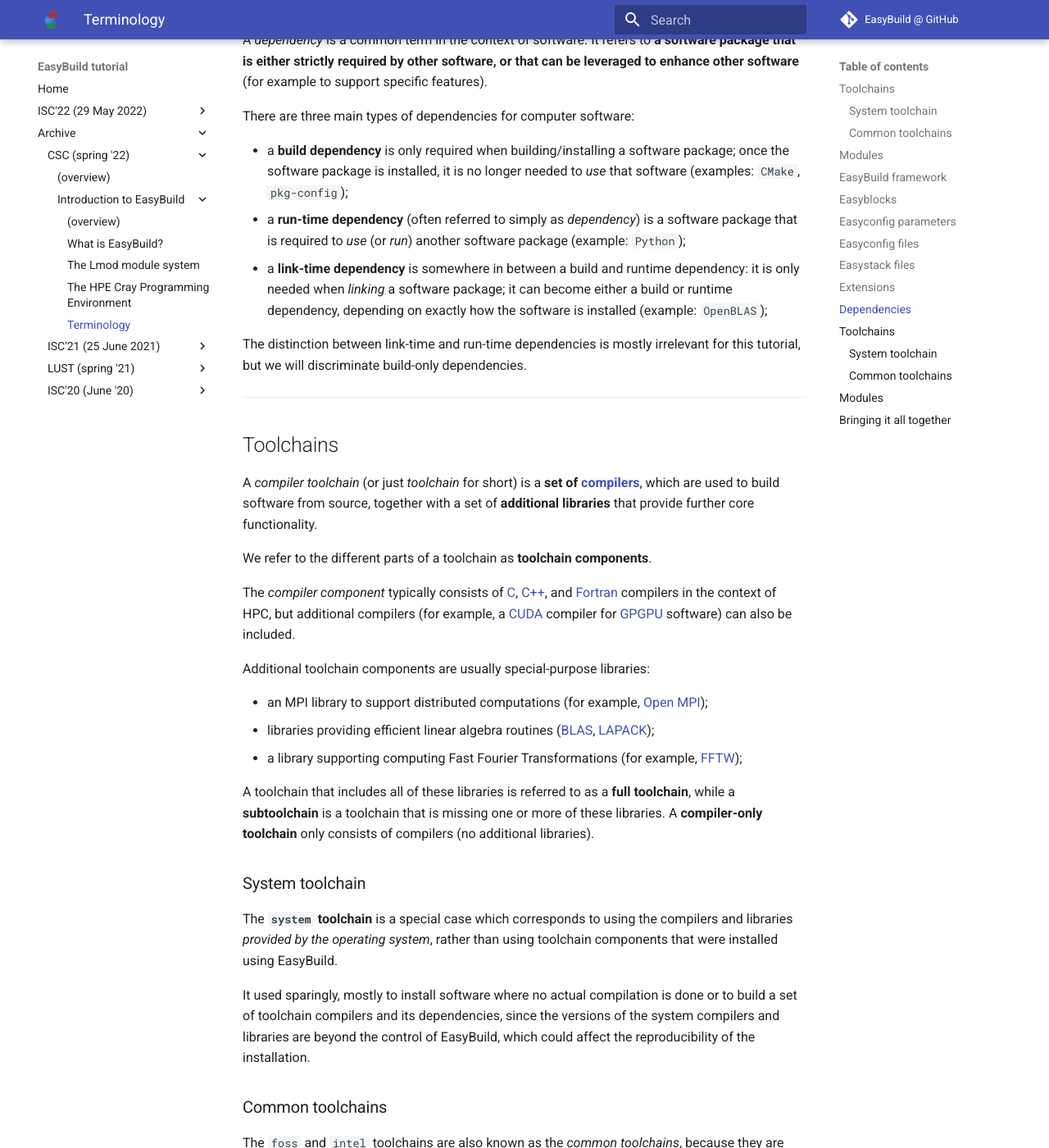
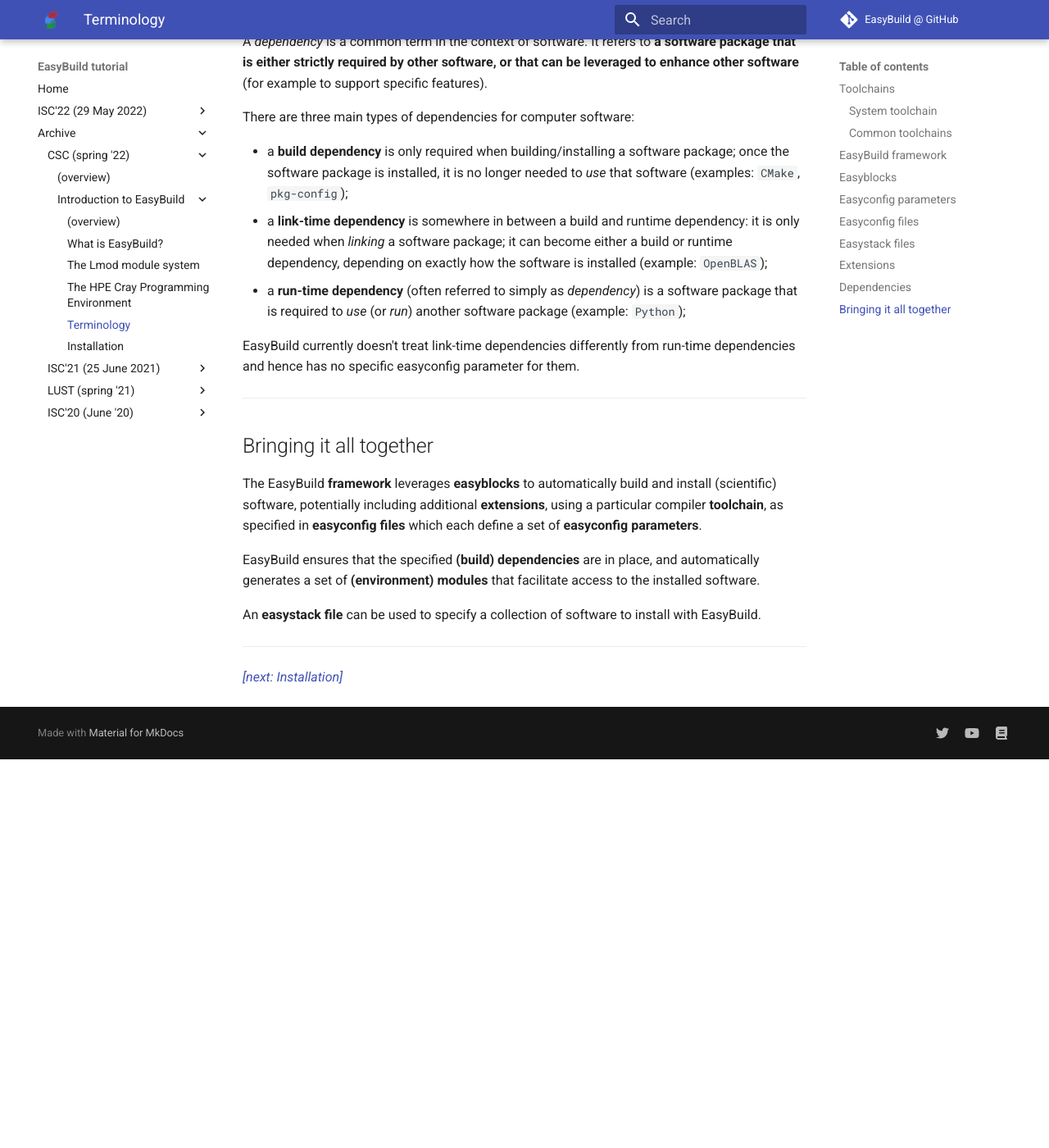
Before and after one commit to easybuilders/easybuild-tutorial, an MkDocs documentation site: the page built from docs/2022-CSC_and_LO/1_04_terminology.md, in a window 1280 px wide and 1400 px high, scrolled down 6527 px. Shown: the whole window at 82% size. Built offline with MkDocs 1.6.1 and Material for MkDocs 9.7.7, drawn with Linux system fonts in a browser that asks for light colours; after the commit the page ends 7453 px from its top, so only the background shows below that; some of the changed text lies outside the part shown.

Commit message:
Finished terminology session, extended the installation section with LUMI-specific material.

```diff
--- a/docs/2022-CSC_and_LO/1_04_terminology.md
+++ b/docs/2022-CSC_and_LO/1_04_terminology.md
@@ -111,35 +111,10 @@
 
 ---
 
-## Modules
+## EasyBuild framework
 
-*Module* is a massively overloaded term in (scientific) software and IT in general
-(kernel modules, Python modules, and so on).
-In the context of EasyBuild, the term 'module' usually refers to an **environment module (file)**.
-
-[Environment modules](https://en.wikipedia.org/wiki/Environment_Modules_(software)) is a well established concept
-on HPC systems: it is a way to specify changes that should be made to one or more
-[environment variables](https://en.wikipedia.org/wiki/Environment_variable) in a
-[shell](https://en.wikipedia.org/wiki/Shell_(computing))-agnostic way. A module file
-is usually written in either [Tcl](https://en.wikipedia.org/wiki/Tcl) or
-[Lua](https://en.wikipedia.org/wiki/Lua_(programming_language)) syntax,
-and specifies which environment variables should be updated, and how (append,
-prepend, (re)define, undefine, etc.) upon loading the environment module.
-Unloading the environment module will restore the shell environment to its previous state.
-
-Environment module files are processed via a **modules tool**, of which there
-are several conceptually similar yet slightly different implementations.
-The Tcl-based [Environment Modules](https://sourceforge.net/projects/modules/) implementation, and
-[Lmod](https://lmod.readthedocs.io), a more recent Lua-based implementation (which also supports module
-files written in Tcl syntax), are the most commonly used ones.
-
-**Environment module files are automatically generated for each software installation** by EasyBuild,
-and *loading* a module results in changes being made to the environment of the current shell
-session such that the corresponding software installation can be used.
-
----
-
-## EasyBuild framework
+EasyBuild is written in Python and organised in three layers, represented by the three blocks in the logo:
+the EasyBuild framework, easyblocks and Easyconfig files.
 
 The EasyBuild *framework* consists of a set of Python modules organised in packages (``easybuild.framework``,
 ``easybuild.toolchains``, ``easybuild.tools``, etc.) that collectively form **the core of EasyBuild**,
@@ -165,11 +140,19 @@
 which implements the ubiquitous ``configure``-``make``-``make install`` procedure, and the
 ``PythonPackage`` easyblock that can be used to install a Python package.
 
+*In Spack this functionality is provided in the core of the package.*
+
 A **software-specific easyblock** implements an installation procedure that is specific to a particular software packages.
 Infamous examples include the easyblocks we have for ``GCC``, ``OpenFOAM``, ``TensorFlow``, ``WRF``, ...
 
 The installation procedure performed by an easyblock can be controlled by defining
 **easyconfig parameters** in an <a href="#easyconfig-files">easyconfig file</a>.
+
+*In Spack, this functionality is provided by the ``package.py`` files for the various packages. However, EasyBuild
+does not need a software-specific easyblock for every package as for many packages the combination of a
+generic easyblock with the much simpler description in the easyconfig file is sufficient.
+The software-specific easyblocks can be a bit troublesome on Cray PE systems. Some easyblocks contain code that
+is specific for certain compilers or toolchains and do not support all compilers or all toolchains.*
 
 A collection of (generic and software-specific) easyblocks is developed by the EasyBuild community
 in the [``easybuild-easyblocks`` repository on GitHub](https://github.com/easybuilders/easybuild-easyblocks).
@@ -227,6 +210,17 @@
 the EasyBuild community maintains a large (and growing) collection of easyconfig files, for a wide range of
 (scientific) software.
 
+*EasyBuild does not have an equivalent of the concretiser of Spack. EasyBuild always starts from a complete,
+precise configuration of a package to install, determined by the easyconfig parameters and possibly a
+custom easyblock. Both approaches have their pros and cons. The concretiser in Spack combined with the
+configuration of a software package via command line parameters makes it easy to quickly generate a
+number of different configurations of a package to test performance or to check which combinations work
+well. But one also has to be careful to not cause an explosion of modules and software installations, and
+take care of using the appropriate features to ensure that one can generate the same configurations again.
+The precise configurations of EayBuild can sometimes slow down things as they may need a lot of file editing,
+but when it comes to building a reproducible software stack and sharing precise building instructions, this
+approach may be preferred.*
+
 ---
 
 ## Easystack files
@@ -273,95 +267,14 @@
 * a **build dependency** is only required when building/installing a software package;
   once the software package is installed, it is no longer needed to *use* that software
   (examples: `CMake`, `pkg-config`);
-* a **run-time dependency** (often referred to simply as *dependency*) is a software package that is
-  required to *use* (or *run*) another software package (example: `Python`);
 * a **link-time dependency** is somewhere in between a build and runtime dependency:
   it is only needed when *linking* a software package; it can become either a build or runtime
   dependency, depending on exactly how the software is installed (example: `OpenBLAS`);
+* a **run-time dependency** (often referred to simply as *dependency*) is a software package that is
+  required to *use* (or *run*) another software package (example: `Python`);
 
-The distinction between link-time and run-time dependencies is mostly irrelevant for this tutorial,
-but we will discriminate build-only dependencies.
-
----
-
-## Toolchains
-
-A *compiler toolchain* (or just *toolchain* for short) is a **set of [compilers](https://en.wikipedia.org/wiki/Compiler)**,
-which are used to build software from source, together with a set of **additional libraries** that provide further core functionality.
-
-We refer to the different parts of a toolchain as **toolchain components**.
-
-The *compiler component* typically consists of [C](https://en.wikipedia.org/wiki/C_(programming_language)),
-[C++](https://en.wikipedia.org/wiki/C%2B%2B), and [Fortran](https://en.wikipedia.org/wiki/Fortran)
-compilers in the context of HPC, but additional compilers (for example,
-a [CUDA](https://developer.nvidia.com/cuda-zone) compiler for
-[GPGPU](https://en.wikipedia.org/wiki/General-purpose_computing_on_graphics_processing_units) software)
-can also be included.
-
-Additional toolchain components are usually special-purpose libraries:
-
-* an MPI library to support distributed computations (for example, [Open MPI](https://www.open-mpi.org/));
-* libraries providing efficient linear algebra routines ([BLAS](http://performance.netlib.org/blas/),
-  [LAPACK](http://performance.netlib.org/lapack/));
-* a library supporting computing Fast Fourier Transformations (for example, [FFTW](http://fftw.org/));
-
-A toolchain that includes all of these libraries is referred to as a **full toolchain**, while
-a **subtoolchain** is a toolchain that is missing one or more of these libraries.
-A **compiler-only toolchain** only consists of compilers (no additional libraries).
-
-### System toolchain
-
-The **`system` toolchain** is a special case which corresponds to using the compilers and libraries
-*provided by the operating system*, rather than using toolchain components that were installed using EasyBuild.
-
-It used sparingly, mostly to install software where no actual compilation is done or
-to build a set of toolchain compilers and its dependencies, since the versions of the system compilers
-and libraries are beyond the control of EasyBuild, which could affect the reproducibility of the installation.
-
-### Common toolchains
-
-The `foss` and `intel` toolchains are also known as the *common toolchains*,
-because they are widely adopted by the EasyBuild community.
-
-The `foss` toolchain consists of all open source components (hence the name:
-"FOSS" stands for Free & Open Source Software): [GCC](https://gcc.gnu.org/), [Open MPI](https://www.open-mpi.org/), [OpenBLAS](https://www.openblas.net/),
-[ScaLAPACK](https://www.netlib.org/scalapack/) and [FFTW](http://fftw.org/).
-
-The `intel` toolchain consists of the [Intel C, C++ and Fortran compilers](https://software.intel.com/content/www/us/en/develop/tools/compilers.html) (on top of a `GCC` version
-controlled through EasyBuild) alongside the [Intel MPI](https://software.intel.com/content/www/us/en/develop/tools/mpi-library.html) and [Intel MKL](https://software.intel.com/content/www/us/en/develop/tools/math-kernel-library.html) libraries.
-
-Roughly every 6 months, a new version of these common toolchains is agreed upon
-in the EasyBuild community, after extensive testing.
-
-More information on these toolchains is available [in the EasyBuild documentation](https://docs.easybuild.io/en/latest/Common-toolchains.html).
-
----
-
-## Modules
-
-*Module* is a massively overloaded term in (scientific) software and IT in general
-(kernel modules, Python modules, and so on).
-In the context of EasyBuild, the term 'module' usually refers to an **environment module (file)**.
-
-[Environment modules](https://en.wikipedia.org/wiki/Environment_Modules_(software)) is a well established concept
-on HPC systems: it is a way to specify changes that should be made to one or more
-[environment variables](https://en.wikipedia.org/wiki/Environment_variable) in a
-[shell](https://en.wikipedia.org/wiki/Shell_(computing))-agnostic way. A module file
-is usually written in either [Tcl](https://en.wikipedia.org/wiki/Tcl) or
-[Lua](https://en.wikipedia.org/wiki/Lua_(programming_language)) syntax,
-and specifies which environment variables should be updated, and how (append,
-prepend, (re)define, undefine, etc.) upon loading the environment module.
-Unloading the environment module will restore the shell environment to its previous state.
-
-Environment module files are processed via a **modules tool**, of which there
-are several conceptually similar yet slightly different implementations.
-The Tcl-based [Environment Modules](https://sourceforge.net/projects/modules/) implementation, and
-[Lmod](https://lmod.readthedocs.io), a more recent Lua-based implementation (which also supports module
-files written in Tcl syntax), are the most commonly used ones.
-
-**Environment module files are automatically generated for each software installation** by EasyBuild,
-and *loading* a module results in changes being made to the environment of the current shell
-session such that the corresponding software installation can be used.
+EasyBuild currently doesn't treat link-time dependencies differently from run-time dependencies
+and hence has no specific easyconfig parameter for them.
 
 ---
 
@@ -378,4 +291,4 @@
 
 ---
 
-*[[next: Installation]](installation.md)*
+*[[next: Installation]](1_05_installation.md)*
--- a/mkdocs.yml
+++ b/mkdocs.yml
@@ -41,6 +41,7 @@
               - The Lmod module system: 2022-CSC_and_LO/1_02_Lmod.md
               - The HPE Cray Programming Environment: 2022-CSC_and_LO/1_03_CPE.md
               - Terminology: 2022-CSC_and_LO/1_04_terminology.md
+              - Installation: 2022-CSC_and_LO/1_05_installation.md
       - "ISC'21 (25 June 2021)":
           - (overview): 2021-isc21/index.md
           - Practical info: 2021-isc21/practical_info.md
```
Also changed, not shown: docs/2022-CSC_and_LO/1_05_installation.md (added, +543 -0 lines), docs/2022-CSC_and_LO/index.md (+2 -2 lines).
